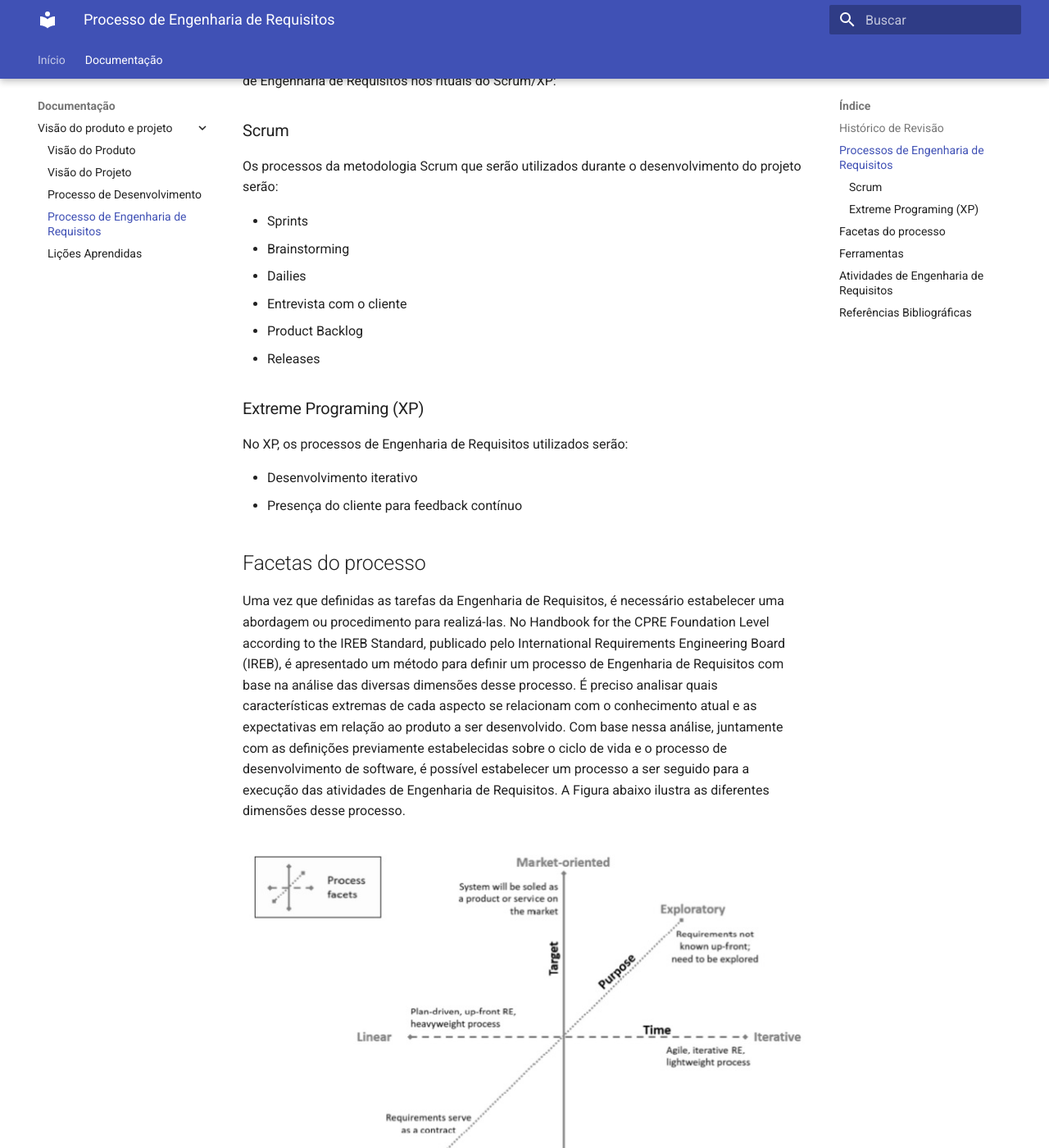
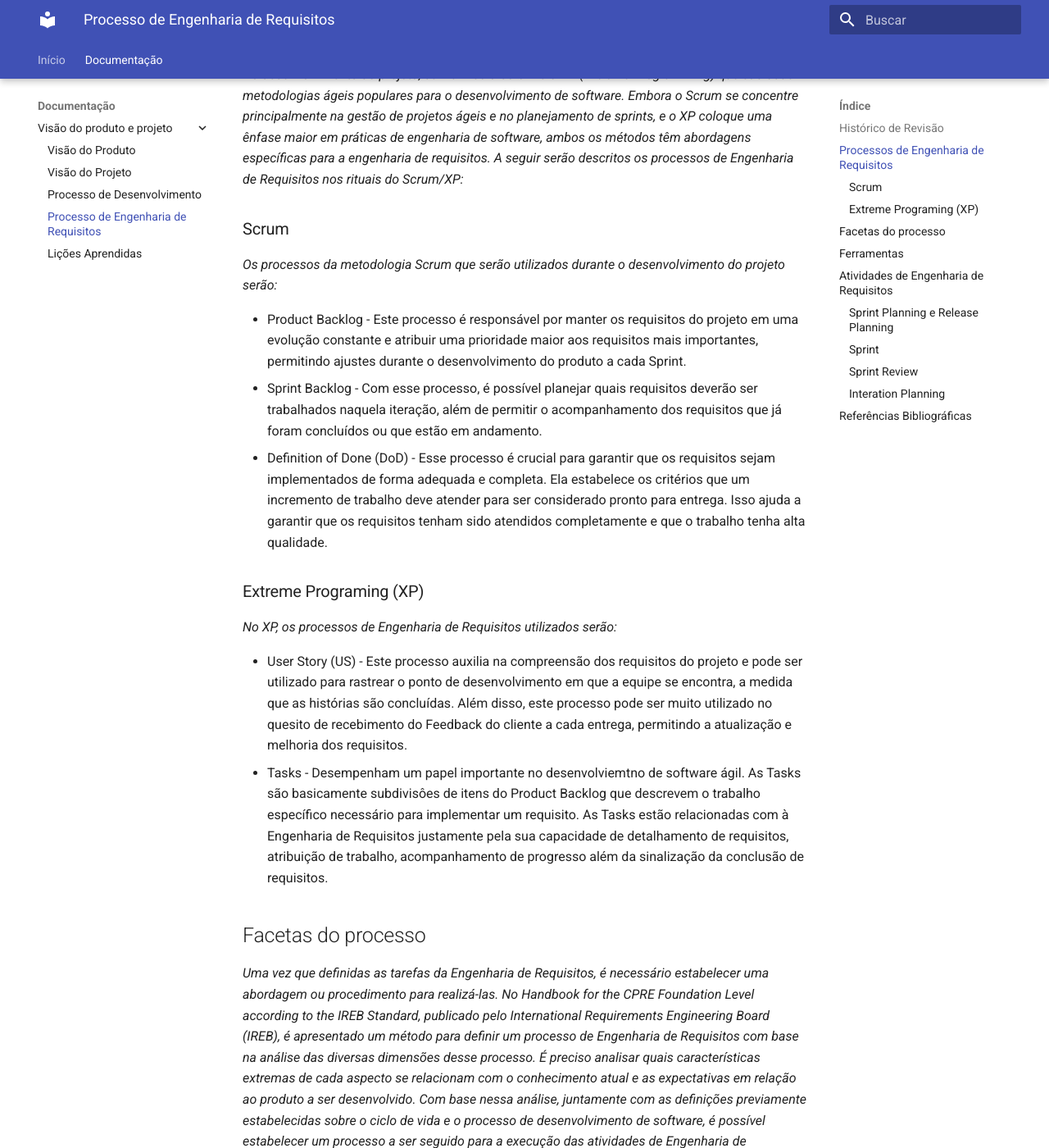
Before and after one commit to mdsreq-fga-unb/2023-2-BeachTennisCoordiMate, an MkDocs documentation site: the page built from docs/doc-visao/4.processo-requisitos.md, in a window 1280 px wide and 1400 px high, scrolled down 1205 px. Shown: the whole window at 82% size. Built offline with MkDocs 1.6.1 and Material for MkDocs 9.7.7, drawn with Linux system fonts in a browser that asks for light colours; nearby versions of some CDN libraries; some of the changed text lies outside the part shown.

Commit message:
Refatoração e correção da documentação dos processos de Engenharia de Requisitos
Co-authored-by: João Barreto <211039519@aluno.unb.br>
Co-authored-by: Luciano Freitas <lucianodefreitasmelo@hotmail.com>

```diff
--- a/docs/doc-visao/4.processo-requisitos.md
+++ b/docs/doc-visao/4.processo-requisitos.md
@@ -9,57 +9,63 @@
 
 | **Data**  | **Versão** | **Descrição**        | **Autor**                                                     |
 | --------- | ---------- | -------------------- | ------------------------------------------------------------- |
-| 26/9/2023 | 0.1        | Criação do documento | [Luciano de Freitas](https://github.com/luciano-freitas-melo) |
-| 26/9/2023 | 0.2        | Documentação dos processos de Engenharia de Requisitos | [Artur Rodrigues](https://github.com/ArturRSA19) e [João Barreto](https://github.com/JoaoBarreto03)|
+| 26/9/2023 | 0.1 | Criação do documento | [Luciano de Freitas](https://github.com/luciano-freitas-melo) |
+| 26/9/2023 | 0.2 | Documentação dos processos de Engenharia de Requisitos | [Artur Rodrigues](https://github.com/ArturRSA19) e [João Barreto](https://github.com/JoaoBarreto03)|
+| 27/9/2023 | 0.2.1 | Refatoração e correção da documentação dos processos de Engenharia de Requisitos | [Artur Rodrigues](https://github.com/ArturRSA19), [João Barreto](https://github.com/JoaoBarreto03) e [Luciano de Freitas](https://github.com/luciano-freitas-melo)|
 
 ## Processos de Engenharia de Requisitos
 
-O Processo de Engenharia de Requisitos define quais são as etapas essenciais para a construção de um software, sendo aplicado em metodologias ágeis ou em processos dirigidos a plano.
-<br><br>
+*Segundo [MARSICANO (2023)¹](#referencias-bibliograficas), o Processo de Engenharia de Requisitos define quais são as etapas essenciais para a construção de um software, sendo aplicado em metodologias ágeis ou em processos dirigidos a plano. A Figura 1 mostra as atividades pertencentes à ER:*
+
+<p style="display: flex; justify-content: center; font-size: 0.8em">Figura 1 - Atividades da Engenharia de Requisitos</p>
+
 ![Processos Engenharia de Requisitos](../assets/processos_ER.jpg)
-<br><br>
-No desenvolvimento do projeto, utilizam-se o Scrum e o XP (Extreme Programming) que são duas metodologias ágeis populares para o desenvolvimento de software. Embora o Scrum se concentre principalmente na gestão de projetos ágeis e no planejamento de sprints, e o XP coloque uma ênfase maior em práticas de engenharia de software, ambos os métodos têm abordagens específicas para a engenharia de requisitos. A seguir serão descritos os processos de Engenharia de Requisitos nos rituais do Scrum/XP:
+
+<p style="display: flex; justify-content: center; font-size: 0.8em">Fonte: MARSICANO, George (2023)</p>
+
+*No desenvolvimento do projeto, utilizam-se o Scrum e o XP (Extreme Programming) que são duas metodologias ágeis populares para o desenvolvimento de software. Embora o Scrum se concentre principalmente na gestão de projetos ágeis e no planejamento de sprints, e o XP coloque uma ênfase maior em práticas de engenharia de software, ambos os métodos têm abordagens específicas para a engenharia de requisitos. A seguir serão descritos os processos de Engenharia de Requisitos nos rituais do Scrum/XP:*
 
 ### Scrum
 
-Os processos da metodologia Scrum que serão utilizados durante o desenvolvimento do projeto serão:
+*Os processos da metodologia Scrum que serão utilizados durante o desenvolvimento do projeto serão:*
 
-- Sprints
-- Brainstorming
-- Dailies
-- Entrevista com o cliente
-- Product Backlog
-- Releases
+- Product Backlog - Este processo é responsável por manter os requisitos do projeto em uma evolução constante e atribuir uma prioridade maior aos requisitos mais importantes, permitindo ajustes durante o desenvolvimento do produto a cada Sprint.
+- Sprint Backlog - Com esse processo, é possível planejar quais requisitos deverão ser trabalhados naquela iteração, além de permitir o acompanhamento dos requisitos que já foram concluídos ou que estão em andamento.
+- Definition of Done (DoD) - Esse processo é crucial para garantir que os requisitos sejam implementados de forma adequada e completa. Ela estabelece os critérios que um incremento de trabalho deve atender para ser considerado pronto para entrega. Isso ajuda a garantir que os requisitos tenham sido atendidos completamente e que o trabalho tenha alta qualidade.
 
 ### Extreme Programing (XP)
 
-No XP, os processos de Engenharia de Requisitos utilizados serão:
+*No XP, os processos de Engenharia de Requisitos utilizados serão:*
 
-- Desenvolvimento iterativo
-- Presença do cliente para feedback contínuo
+- User Story (US) - Este processo auxilia na compreensão dos requisitos do projeto e pode ser utilizado para rastrear o ponto de desenvolvimento em que a equipe se encontra, a medida que as histórias são concluídas. Além disso, este processo pode ser muito utilizado no quesito de recebimento do Feedback do cliente a cada entrega, permitindo a atualização e melhoria dos requisitos.
+- Tasks - Desempenham um papel importante no desenvolviemtno de software ágil. As Tasks são basicamente subdivisôes de itens do Product Backlog que descrevem o trabalho específico necessário para implementar um requisito. As Tasks estão relacionadas com à Engenharia de Requisitos justamente pela sua capacidade de detalhamento de requisitos, atribuição de trabalho, acompanhamento de progresso além da sinalização da conclusão de requisitos.
+
 ## Facetas do processo
 
-Uma vez que definidas as tarefas da Engenharia de Requisitos, é necessário estabelecer uma abordagem ou procedimento para realizá-las. No Handbook for the CPRE Foundation Level according to the IREB Standard, publicado pelo International Requirements Engineering Board (IREB), é apresentado um método para definir um processo de Engenharia de Requisitos com base na análise das diversas dimensões desse processo. É preciso analisar quais características extremas de cada aspecto se relacionam com o conhecimento atual e as expectativas em relação ao produto a ser desenvolvido. Com base nessa análise, juntamente com as definições previamente estabelecidas sobre o ciclo de vida e o processo de desenvolvimento de software, é possível estabelecer um processo a ser seguido para a execução das atividades de Engenharia de Requisitos. A Figura abaixo ilustra as diferentes dimensões desse processo.
-<br><br>
+*Uma vez que definidas as tarefas da Engenharia de Requisitos, é necessário estabelecer uma abordagem ou procedimento para realizá-las. No Handbook for the CPRE Foundation Level according to the IREB Standard, publicado pelo International Requirements Engineering Board (IREB), é apresentado um método para definir um processo de Engenharia de Requisitos com base na análise das diversas dimensões desse processo. É preciso analisar quais características extremas de cada aspecto se relacionam com o conhecimento atual e as expectativas em relação ao produto a ser desenvolvido. Com base nessa análise, juntamente com as definições previamente estabelecidas sobre o ciclo de vida e o processo de desenvolvimento de software, é possível estabelecer um processo a ser seguido para a execução das atividades de Engenharia de Requisitos. A **Figura 2** ilustra as diferentes dimensões desse processo:*
+
+<p style="display: flex; justify-content: center; font-size: 0.8em">Figura 2 - Facetas da Engenharia de Requisitos.</p>
+
 ![Facetas Engenharia de Requisitos](../assets/facetas_ER.jpg)
-<center>Facetas da Engenharia de Requisitos (Fonte: Handbook IREB CPRE Foundation Level, Version 1.1.0, september 2022)</center>
-<br><br>
 
-A partir da descrição das facetas, é possível definir qual o melhor processo a ser utilizado no processo, sendo então escolhido o modelo Participativo, que engloba as facetas: iterativo, exploratório e cliente específico. Essa escolha foi baseada nos seguintes requisitos:
+<p style="display: flex; justify-content: center; font-size: 0.8em">(Fonte: Handbook IREB CPRE Foundation Level, 2022)</p>
+
+
+*A partir da descrição das facetas, é possível definir qual o melhor processo a ser utilizado no processo, sendo então escolhido o modelo Participativo, que engloba as facetas: iterativo, exploratório e cliente específico. Essa escolha foi baseada nos seguintes requisitos:*
 
 - O projeto será desenvolvido em etapas de curto ciclo com um feedback contínuo por parte do cliente;
 - Os requisitos do projeto não são totalmente conhecidos no início, havendo a necessidade de explorá-los ao longo de seu desenvolvimento;
-- O projeto está sendo feito para atender às necessidades de um cliente específico. Logo, sua participação é de extrema importância no desenvolvimento do produto.
+- O projeto está sendo feito para atender às necessidades de um cliente específico. Logo, a participação do mesmo é de extrema importância no desenvolvimento do produto.
 
 ## Ferramentas
 
-As ferramentas foram selecionadas de modo a facilitar a comunicação entre os membros da equipe e alavancar, na medida do possível, a produtividade e criatividade. Nesse sentido, as ferramentas são as seguintes, listadas na Tabela 1:
+*As ferramentas foram selecionadas de modo a facilitar a comunicação entre os membros da equipe e alavancar, na medida do possível, a produtividade e criatividade. Nesse sentido, as ferramentas são as seguintes, listadas na **Tabela 1**:*
 
-<center>
+<p style="display: flex; justify-content: center; font-size: 0.8em">Tabela 1 - Ferramentas utilizadas no projeto.</p>
 
 Logo | Ferramenta | Finalidade |
 |---|---|---|
-| <img src="/assets/icones/figma.svg" width="40" height="40"> | Figma | Trabalhar com protótipos de alta fidelidade |
+| <img src="/assets/icones/discord.svg" width="40" height="40"> | Discord | Realizar as Sprints e Dailies |
 | <img src="/assets/icones/chrome.svg" width="40" height="40"> | Google Chrome | Ferramenta de pesquisa e estudos |
 | <img src="/assets/icones/github.svg" width="50" height="50">| Github | Armazenar os conteúdos no repositório da disciplina |
 | <img src="/assets/icones/microsoft-teams.svg" width="50" height="50"> | Microsoft Teams | Realizar as reuniões semanais e gravar os vídeos das apresentações |
@@ -68,27 +74,60 @@
 | <img src="/assets/icones/wpp.svg" width="50" height="50"> | WhatsApp | Manter a comunicação entre os integrantes |
 | <img src="/assets/icones/youtube.svg" width="50" height="50"> | Youtube | Compartilhar apresentações e disponibilizar as reuniões semanais |
 
-</center>
-
-<div style="text-align: center">
-<p>Tabela 1: Ferramentas utilizadas no projeto (Fonte: autor, 2023). </p>
-</div>
+<p style="display: flex; justify-content: center; font-size: 0.8em">(Fonte: Autores, 2023)</p>
 
 ## Atividades de Engenharia de Requisitos
 
-A tabela abaixo mostra a relação entre as atividades do Processo de Engenharia de Requisitos, os métodos do Scrum e do XP utilizados, as ferramentas necessárias e a definição do que será entregue naquela etapa.
+*As **tabelas 2 a 5** mostram a relação entre as atividades do Processo de Engenharia de Requisitos, os métodos do Scrum e do XP utilizados, as ferramentas necessárias e a definição do que será entregue naquela etapa.*
+
+
+### Sprint Planning e Release Planning
+
+
+<p style="display: flex; justify-content: center; font-size: 0.8em">Tabela 2 -  Atividades, Métodos, Ferramentas e Entrega baseados nas Atividades de Engenharia de Requisitos.</p>
 
 | Atividades | Métodos | Ferramentas | Entrega
 | --- | --- | --- | ---
-| Elicitação e descoberta | Sprint e Brainstorming | Microsoft Teams, Whatsapp e Google Chrome | Conhecimento sobre o projeto e levantamento das atividades a serem realizadas
-| Análise e consenso | Brainstorming, Sprint e Daily | Microsoft Teams, Whatsapp e GitHub | Comum acordo com relação aos requisitos levantados
-| Declaração | Temas e Épicos | Microsoft Teams, WhatsApp e GitHub | Definição dos requisitos em um nível mais detalhado e estruturado
-| Representação | Criação de protótipos, diagramas e rascunhos| Figma | Protótipos de baixa e alta fidelidade para desenvolvimento do projeto
-| Validação e Verificação | Brainstorming e entrevista com o cliente | Whatsapp, GitHub e Microsoft Teams | Verificação de requisitos validados
-| Organização e atualização | Daily e Sprint | GitHub | Organização dos requisitos estruturados juntamente com seu desenvolvimento
+| Elicitação e descoberta | User Story, Brainstorming e Observação | Microsoft Teams, Discord, Whatsapp e Google Chrome | Conjunto de User Story, lista de necessidades e Visão de Produto
+| Análise e consenso | User Story Mapping | Microsoft Teams, Discord, Whatsapp e GitHub | User Stories priorizadas e funcionalidades que serão entregues na release.
+
+<p style="display: flex; justify-content: center; font-size: 0.8em">(Fonte: Autores, 2023)</p>
+
+### Sprint
+
+<p style="display: flex; justify-content: center; font-size: 0.8em">Tabela 3 -  Atividades, Métodos, Ferramentas e Entrega baseados nas Atividades de Engenharia de Requisitos.</p>
+
+| Atividades | Métodos | Ferramentas | Entrega
+| --- | --- | --- | ---
+| Validação e Verificação | Definition of Done (DoD), Revisão e Testes | Discord, Github e Whatsapp| DoD, Resultado da revisão, testes aceitos e passando
+| Organização e atualização | User Story Mapping | Discord, Github e Whatsapp| Mapa das User Story
+
+<p style="display: flex; justify-content: center; font-size: 0.8em">(Fonte: Autores, 2023)</p>
+
+### Sprint Review
+
+<p style="display: flex; justify-content: center; font-size: 0.8em">Tabela 4 -  Atividades, Métodos, Ferramentas e Entrega baseados nas Atividades de Engenharia de Requisitos.</p>
+
+| Atividades | Métodos | Ferramentas | Entrega
+| --- | --- | --- | ---
+| Verificação e Validação | Product Backlog | Microsoft Teams, Discord, Whatsapp e GitHub | Revisão das atividades e do feedback gerado pelo cliente
+| Organização e atualização | Definition of Done (DoD), Revisão e Testes | Discord, Github e Whatsapp| DoD, Resultado da revisão, testes aceitos e passando
+<p style="display: flex; justify-content: center; font-size: 0.8em">(Fonte: Autores, 2023)</p>
+
+### Interation Planning
+
+<p style="display: flex; justify-content: center; font-size: 0.8em">Tabela 5 -  Atividades, Métodos, Ferramentas e Entrega baseados nas Atividades de Engenharia de Requisitos.</p>
+
+| Atividades | Métodos | Ferramentas | Entrega
+| --- | --- | --- | ---
+| Elicitação de Requisitos | Entrevistas com o Cliente, Revisão de Documentação Existente | Microsoft Teams, Discord, Whatsapp | Lista de Requisitos Priorizados para a Iteração |
+
+<p style="display: flex; justify-content: center; font-size: 0.8em">(Fonte: Autores, 2023)</p>
+
+
+
 
 ## Referências Bibliográficas
 
 1. MARSICANO, George. Requisitos de Software: Introdução a Engenharia de Requisitos (ER). Brasília, 2023
 2. Handbook IREB CPRE Foundation Level, Version 1.1.0, september 2022.
-C:\Users\User\Desktop\REQ\2023-2-BeachTennisCoordiMate\docs\assets\icones\figma.svg
```
Also changed, not shown: docs/assets/icones/discord.svg (added), docs/assets/icones/figma.svg (deleted).
